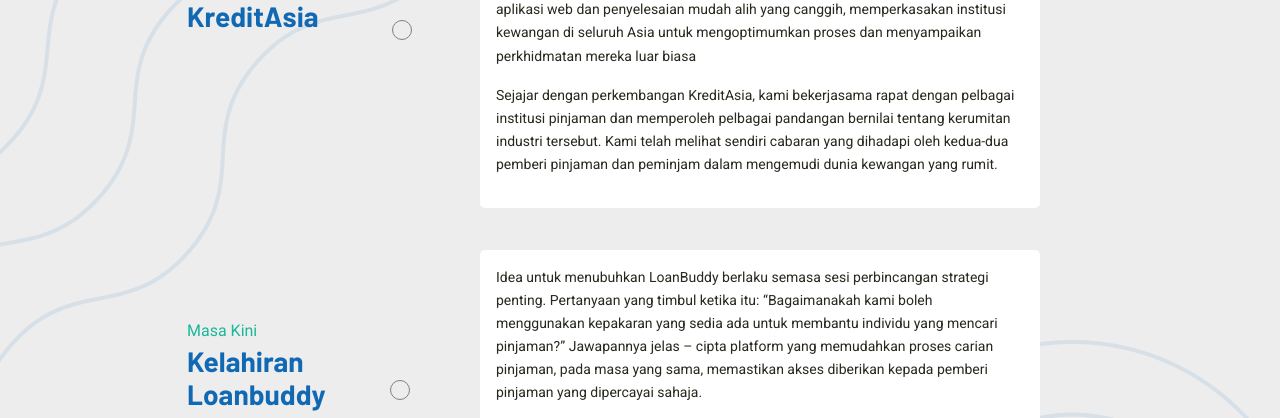
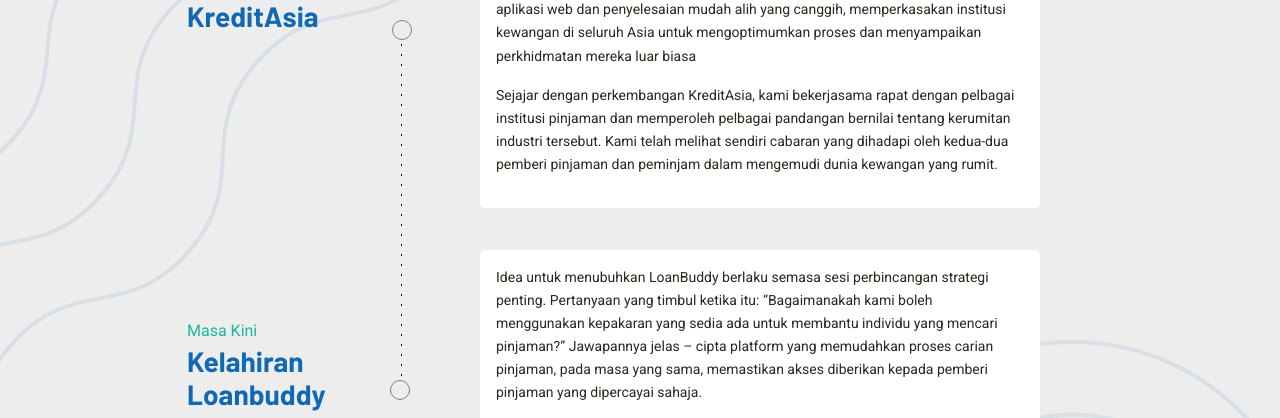
Before and after one commit to marketingKatimas/loanbuddy-2-viewing, a plain HTML site: page about.html in a window 1280 px wide. Shown: the part 325-743 px from the top of the page. Drawn offline with Linux system fonts and the light colour scheme.

Commit message:
minor fix css

```diff
--- a/assets/css/about-us.css
+++ b/assets/css/about-us.css
@@ -225,7 +225,7 @@
     display: flex;
     flex-direction: column;
     background-image: radial-gradient(circle, black 10%, transparent 10%);
-    background-size: 2px 10px;
+    background-size: 3px 10px;
     top: 10px;
     position: relative;
   }
```
